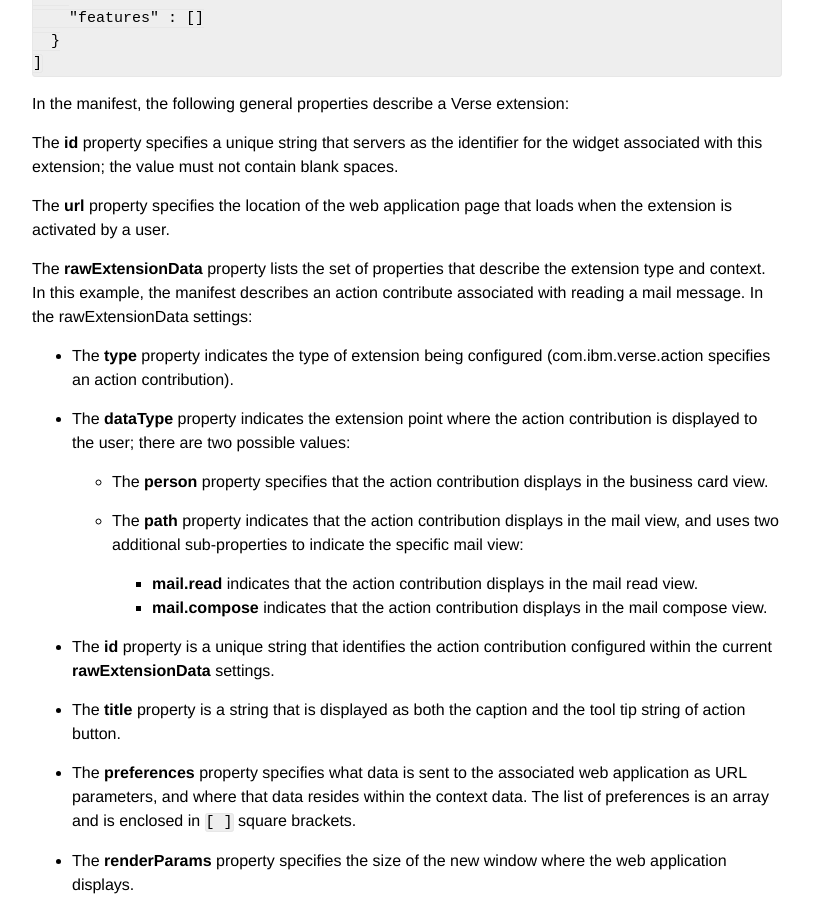
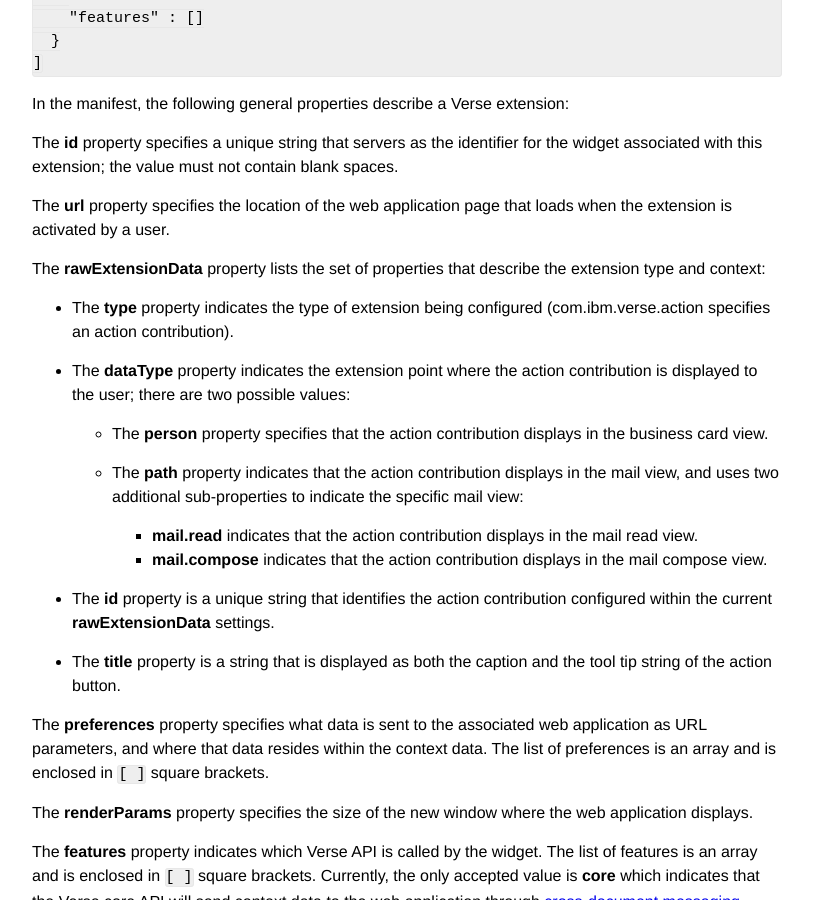
Before and after one commit to ibmverse/verse-developer, a Jekyll site: the page built from _tutorials/tutorial-ext-manifest.markdown, in a window 1280 px wide and 900 px high, scrolled down 909 px. Shown: the whole window, without its empty margins (233-1046 px from the left). Built offline with Jekyll 4.4.1, drawn with Linux system fonts in a browser that asks for light colours; some of the changed lines change nothing that is shown; some of the changed text lies outside the part shown.

Commit message:
Edits from elizabeth_bowling@us.ibm.com
Modified the title, corrected format of properties list.
@ylin, Ready to merge.

```diff
--- a/_tutorials/tutorial-ext-manifest.markdown
+++ b/_tutorials/tutorial-ext-manifest.markdown
@@ -2,7 +2,7 @@
 [//]: # (Copyright IBM Corp. 2016  All Rights Reserved.)
 
 layout: default
-title:  "The manifest file"
+title:  "Working with the manifest file"
 categories:
 ---
 
@@ -53,7 +53,7 @@
 
 The __url__ property specifies the location of the web application page that loads when the extension is activated by a user.
 
-The __rawExtensionData__ property lists the set of properties that describe the extension type and context. In this example, the manifest describes an action contribute associated with reading a mail message. In the rawExtensionData settings:
+The __rawExtensionData__ property lists the set of properties that describe the extension type and context:
 
 * The __type__ property indicates the type of extension being configured (com.ibm.verse.action specifies an action contribution).
 
@@ -67,13 +67,13 @@
 
 * The __id__ property is a unique string that identifies the action contribution configured within the current __rawExtensionData__ settings.
 
-* The __title__ property is a string that is displayed as both the caption and the tool tip string of action button.
+* The __title__ property is a string that is displayed as both the caption and the tool tip string of the action button.
 
-* The __preferences__ property specifies what data is sent to the associated web application as URL parameters, and where that data resides within the context data. The list of preferences is an array and is enclosed in `[ ]` square brackets.
+The __preferences__ property specifies what data is sent to the associated web application as URL parameters, and where that data resides within the context data. The list of preferences is an array and is enclosed in `[ ]` square brackets.
 
-* The __renderParams__ property specifies the size of the new window where the web application displays.
+The __renderParams__ property specifies the size of the new window where the web application displays.
 
-* The __features__ property indicates which Verse API is called by the widget. The list of features is an array and is enclosed in `[ ]` square brackets. Currently, the only accepted value is __core__ which indicates that the Verse core API will send context data to the web application through [cross-document messaging][5].
+The __features__ property indicates which Verse API is called by the widget. The list of features is an array and is enclosed in `[ ]` square brackets. Currently, the only accepted value is __core__ which indicates that the Verse core API will send context data to the web application through [cross-document messaging][5].
 
 __Notes:__
 
```
